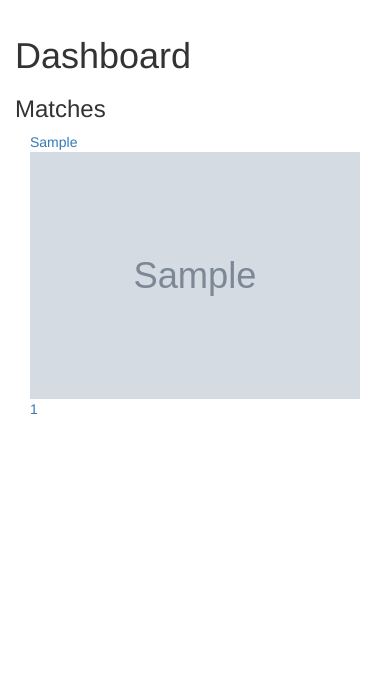
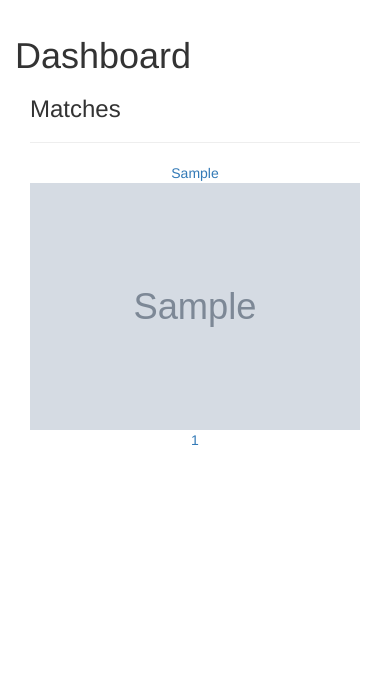
Before and after one commit to Shirhussain/Find-my-match, a Django app: template templates/questions/home.html in a window 390 px wide. Shown: the part 54-744 px from the top of the page. Run offline with Django 3.2, Linux system fonts and the light colour scheme; the template is opened without the code that fills it: most values are stand-ins (such as "Sample title", 1, 10 or a date in 2020); grey boxes marked "Sample" are stand-in pictures; some libraries are stand-ins or nearby versions.

Commit message:
fix matches bugs

```diff
--- a/news/views.py
+++ b/news/views.py
@@ -45,7 +45,7 @@ def home(request):
 		queryset = Question.objects.all().order_by('-timestamp')
 		context = {
 			"queryset": queryset,
-			'matches': matches
+			'matches': matches[:6]
 		}
 		return render(request, "questions/home.html", context)
 
--- a/static/css/custom.css
+++ b/static/css/custom.css
@@ -1,3 +1,6 @@
-.text-align-center {
-	text-align: center;
+@media (min-width: 768px;){
+	img.img-responsive.center-block.img-featured-match{
+		max-height: 80px;
+		max-width: 80px;
+	}
 }
--- a/templates/profiles/profile.html
+++ b/templates/profiles/profile.html
@@ -9,7 +9,7 @@
     <div class="row">
         <div class="col-sm-2">
             <h3>{{profile.user.username}}</h3>
-            <p class="lead">{{match.get_percent}}</p>
+            <p class="lead">Match: {{match.get_percent}}</p>
             {% if profile.picture %}
                 <img src="{{profile.picture.url}}" alt="profile image">
             {% else %}
--- a/templates/questions/home.html
+++ b/templates/questions/home.html
@@ -1,5 +1,9 @@
 {% extends 'base.html' %}
 {% load static %}
+
+{% block style %}
+
+{% endblock style %}
 
 {% block content %}
 <div class="row">
@@ -7,17 +11,20 @@
         <h1>Dashboard</h1>
     </div>
     <div class="col-sm-4">
-        <h3>Matches</h3>
+        <div class="col-sm-12">
+            <h3>Matches</h3>
+            <hr/>
+        </div>
 
         {% for match_user, percent in matches %}
-            <div class="col-sm-4">
+            <div class="col-sm-4 text-center">
                 <a href="{{match_user.profile.get_absolute_url}}">
                     {{match_user}}
                     <br>
                     {% if match_user.profile.picture %}
-                        <img src="{{match_user.profile.picture.url}}" alt="user profile picture" class="img-responsive">
+                        <img src="{{match_user.profile.picture.url}}" alt="user profile picture" class="img-responsive center-block img-featured-match">
                     {% else %}
-                        <img src="{% static 'img/avatar.jpeg' %}" alt="user profile image" class="img-responsive">
+                        <img src="{% static 'img/avatar.jpeg' %}" alt="user profile image" class="img-responsive center-block img-featured-match">
                     {% endif %}
                     {{percent}}
                 </a>
```
Also changed, not shown: matches/models.py (+4 -3 lines), matches/utils.py (+8 -1 lines).
